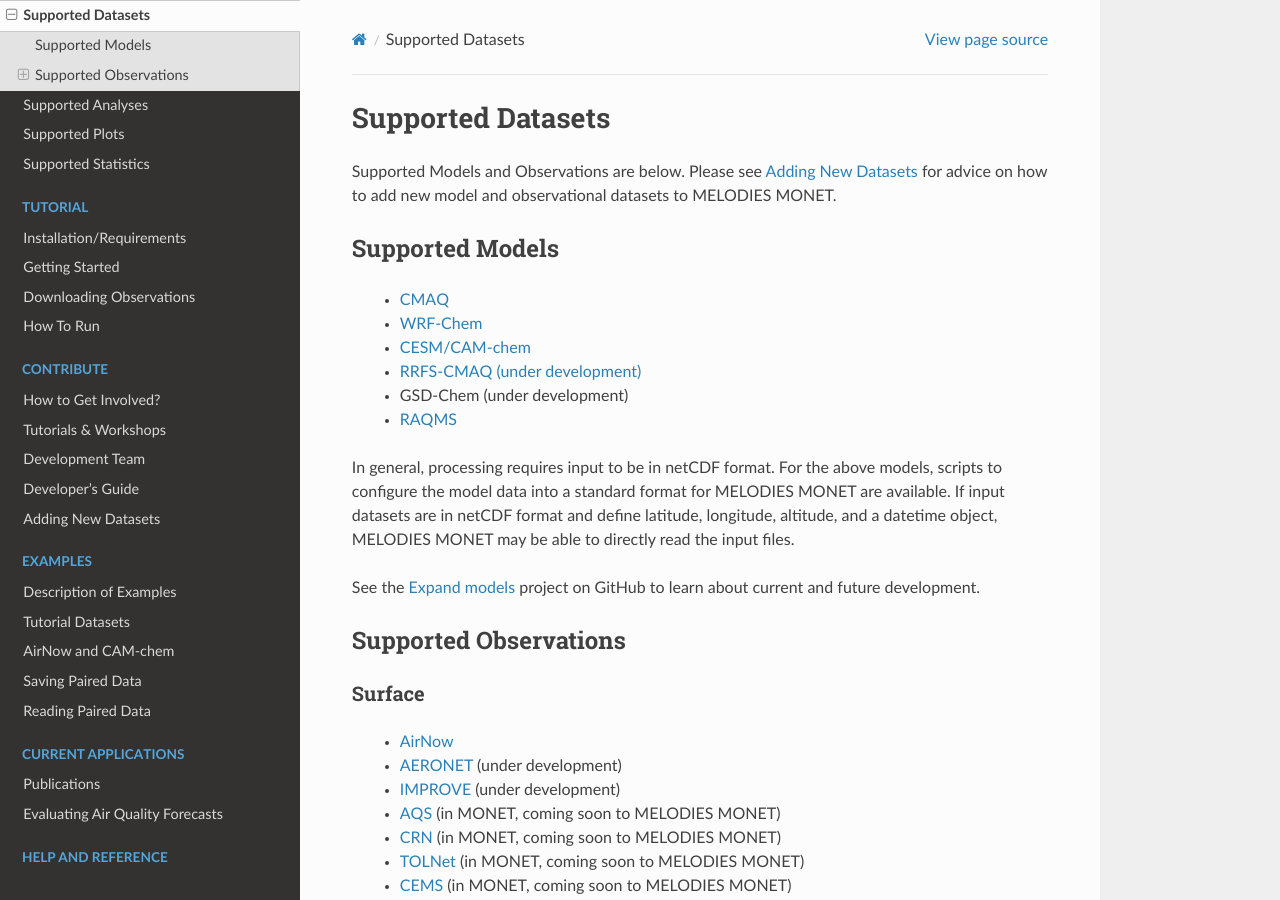
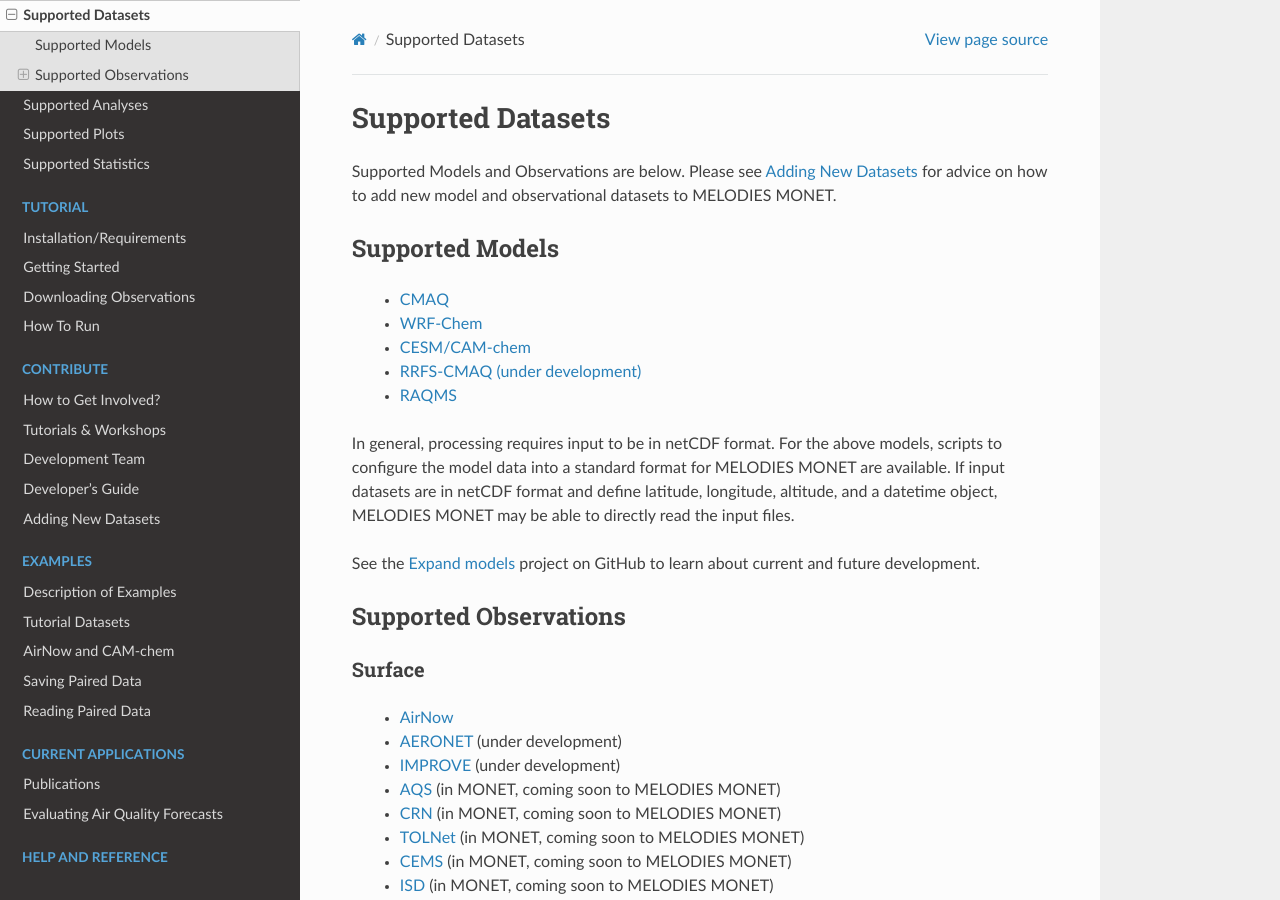
Before and after one commit to NOAA-CSL/MELODIES-MONET, a Sphinx documentation site: the page built from docs/background/supported_datasets.rst, in a window 1280 px wide and 900 px high. Built offline with Sphinx 7.4.7 and the Read the Docs theme 2.0.0, drawn with Linux system fonts in a browser that asks for light colours; pages that are not in the unit, such as notebooks, are missing from menus.

Commit message:
Update docs/background/supported_datasets.rst
Co-authored-by: colin-harkins <101480877+colin-harkins@users.noreply.github.com>

```diff
--- a/docs/background/supported_datasets.rst
+++ b/docs/background/supported_datasets.rst
@@ -12,7 +12,6 @@ Supported Models
    * `WRF-Chem <https://ruc.noaa.gov/wrf/wrf-chem/>`_
    * `CESM/CAM-chem <https://www2.acom.ucar.edu/gcm/cam-chem>`_
    * `RRFS-CMAQ (under development) <https://github.com/ufs-community/ufs-srweather-app/wiki/Air-Quality-Modeling>`_
-   * GSD-Chem (under development)
    * `RAQMS <http://raqms-ops.ssec.wisc.edu/>`_
 
 In general, processing requires input to be in netCDF format. For the above
```
